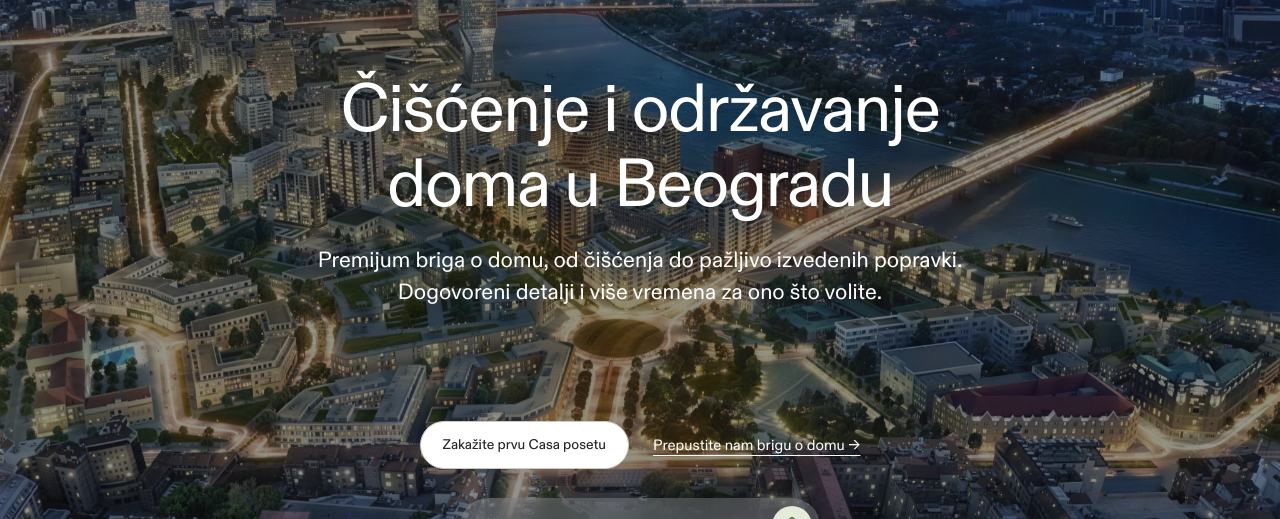
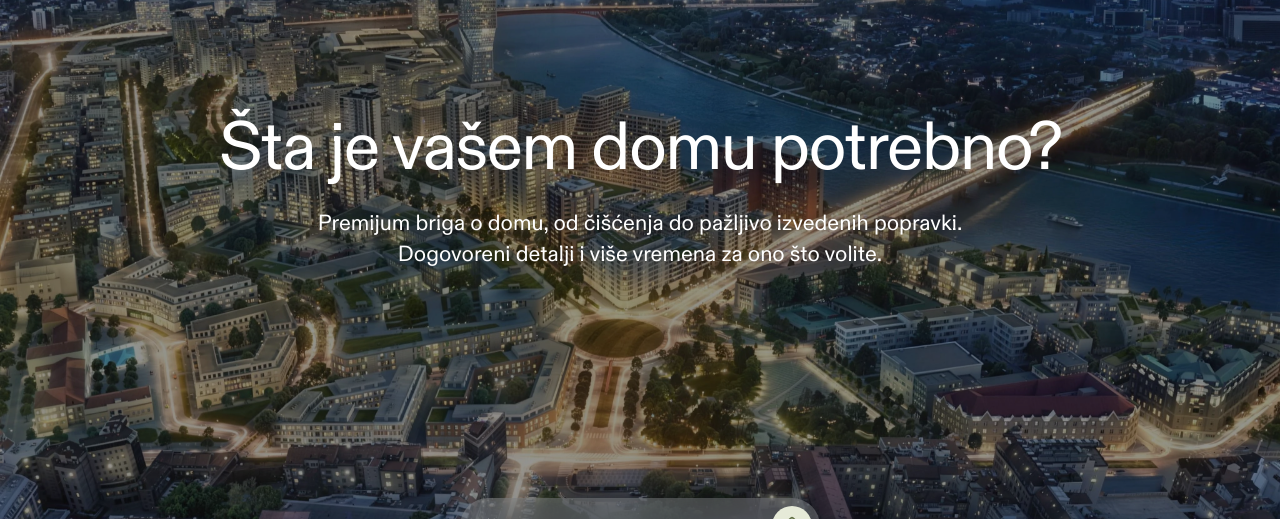
Before and after one commit to lukabusiness007-bot/casapractica, a Next.js app: page / in a window 1280 px wide. Shown: the part 171-690 px from the top of the page. Built offline with nearby package versions, Linux system fonts and the light colour scheme; no server answers.

Commit message:
Update homepage hero heading and remove consultation links

```diff
--- a/app/page.tsx
+++ b/app/page.tsx
@@ -112,20 +112,12 @@ export default async function Home() {
           <ArrowRight size={14} />
         </Link>
         <div className="casa-hero-copy">
-          <h1>{copy.homeHeading}</h1>
+          <h1>{t("Šta je vašem domu potrebno?")}</h1>
           <p>
             {t(
               "Premijum briga o domu, od čišćenja do pažljivo izvedenih popravki. Dogovoreni detalji i više vremena za ono što volite.",
             )}
           </p>
-        </div>
-        <div className="hero-concierge-actions">
-          <Link className="button button-light" href="/konsultacije">
-            {t("Zakažite prvu Casa posetu")}
-          </Link>
-          <Link className="hero-concierge-link" href="/paketi#redovni-planovi">
-            {t("Prepustite nam brigu o domu")} →
-          </Link>
         </div>
         <div className="casa-hero-bottom">
           <a className="hero-start" href="#kolekcija-usluga">
```
Also changed, not shown: lib/i18n/messages.json.
